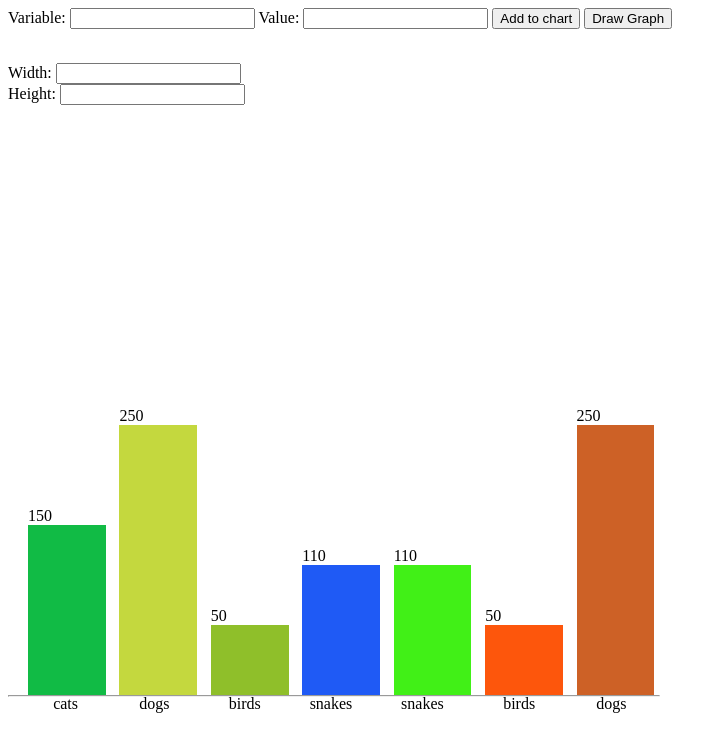
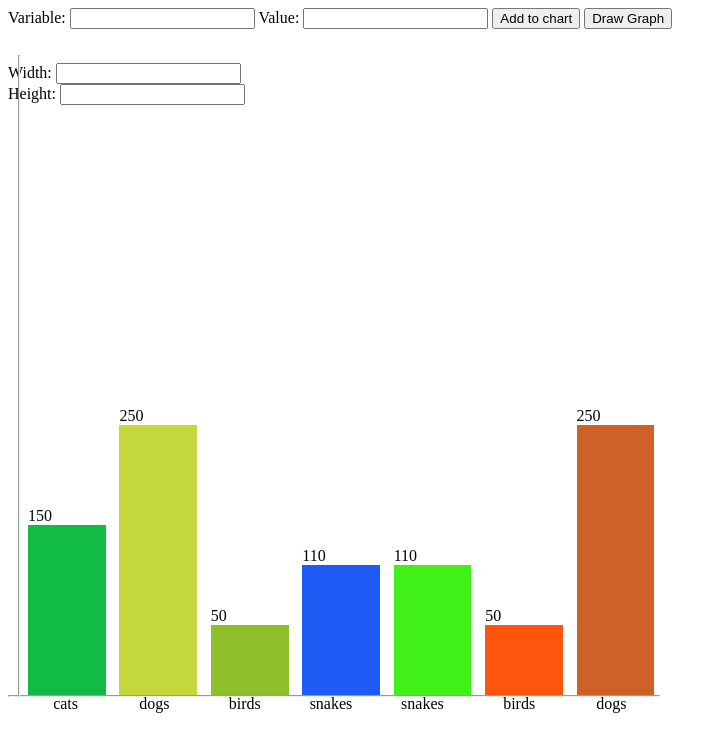
Before and after one commit to JacobMJones/GraphMaker, a website: page index.html in a window 1280 px wide. Shown: the whole page, without its empty margins (0-727 px from the left). Drawn offline with Linux system fonts and the light colour scheme.

Commit message:
Adds lines

```diff
--- a/script.js
+++ b/script.js
@@ -42,6 +42,7 @@ function drawBarChart(data, options, element) {
 		myHtml += "<div class='barValue' style=" + "bottom:" + (sections[s].sectionHeight + 50) + ";" + "margin-left:" + sections[s].distance + ";"+">" + sections[s].variableValue  + "</div>";
 	}
 	myHtml += "<hr id='bottomLine'>";
+	myHtml += "<hr id='verticalLine'>"
 	$(element).html(myHtml);
 
 }
--- a/styles.css
+++ b/styles.css
@@ -40,5 +40,12 @@
 
 }
 #verticalLine{
+	position:absolute;
+	 width: 0px;
+      height: 100%;
+      float: left;
+      border: 1px inset;
+	margin-left: -10;
+	bottom: 40;
 
 }
```
